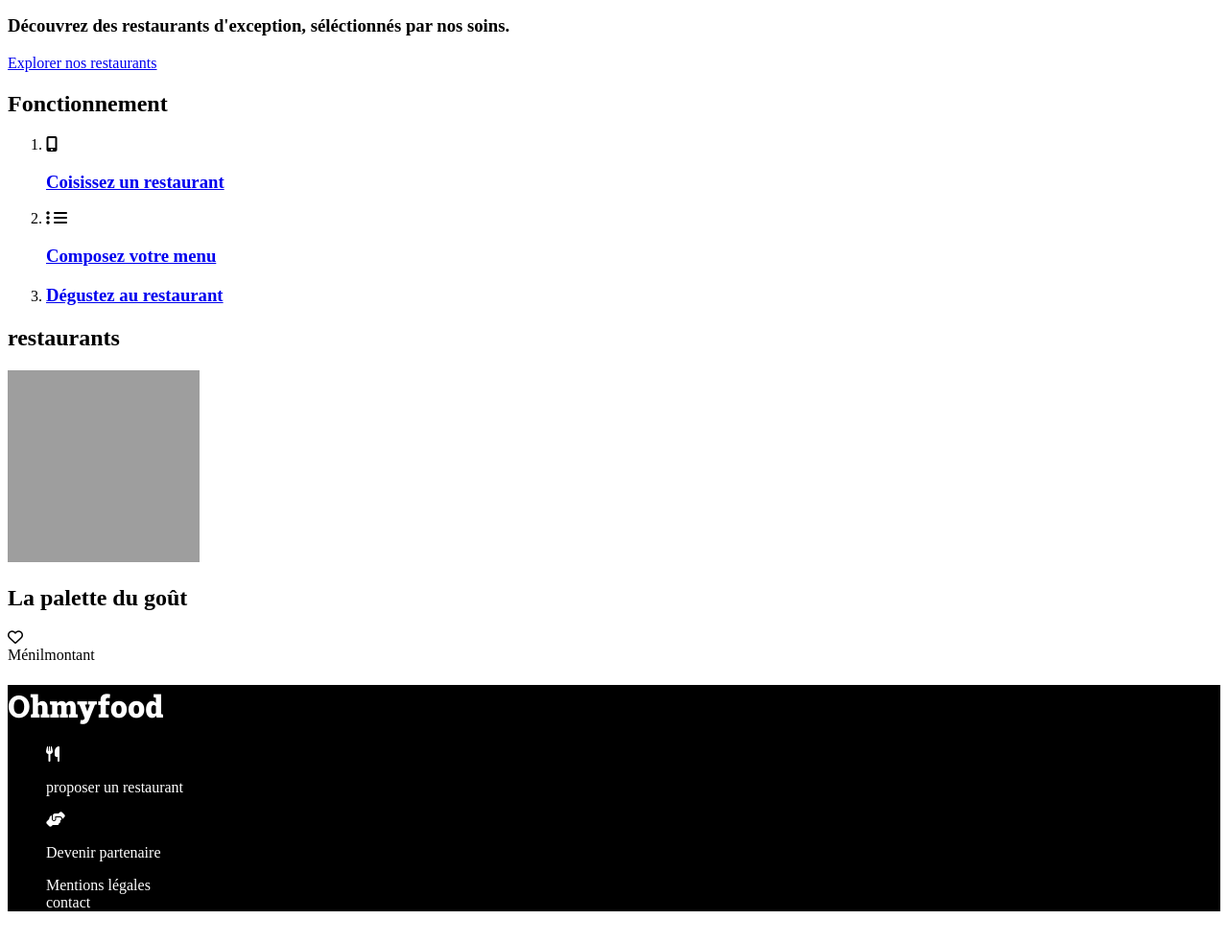
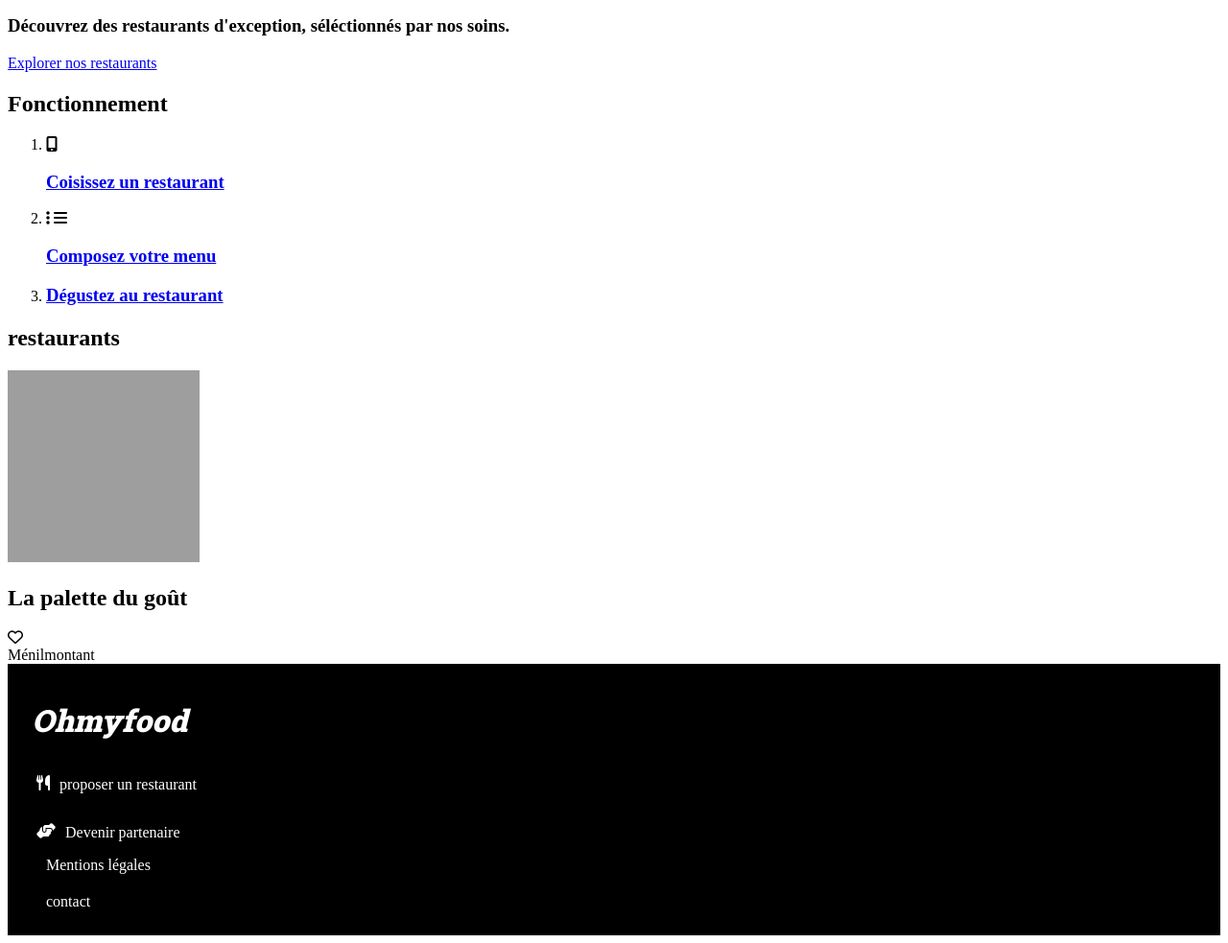
Before and after one commit to Ammar-Khaoula/AmmarKhaoula_3_21032021.githup.io, a website: page index.html in a window 1280 px wide. Shown: the part 117-1100 px from the top of the page at 96% size. Drawn offline with Linux system fonts and the light colour scheme; grey boxes are pictures that could not be loaded.

Commit message:
instal-footer

```diff
--- a/index.html
+++ b/index.html
@@ -84,19 +84,19 @@
         <h1>Ohmyfood</h1>
         <ul>
             <li>
-                <div>
+                <div class="link-fas">
                     <i class="fas fa-utensils"></i>
                     <p><a href="#">proposer un restaurant</a></p>
                 </div>
             </li>
             <li>
-                <div>
+                <div class="link-fas">
                     <i class="fas fa-hands-helping"></i>
                     <p><a href="#">Devenir partenaire</a></p>
                 </div>
             </li>
             <li><a href="#">Mentions légales</a></li>
-            <li><a href="#">contact</a></li>
+            <li><a href="#" id="contacte">contact</a></li>
 
         </ul>
     </footer>
--- a/style.scss
+++ b/style.scss
@@ -19,15 +19,33 @@ header{
 footer{
     background-color: black;
     color: white;
+    padding-top: 15px;
+    padding-bottom: 30px;
+
   h1{
     font-family: 'Roboto Slab', serif;
+    font-style: italic;
+    padding-left: 25px;
   }
   li{
       list-style-type: none;
+      .link-fas{
+          display: flex;
+          .fas{
+              position: relative;
+              top: 15px;
+              right: 10px;
+          }
+      }
       a{
           text-decoration: none;
           color: white;
+
       }
+      #contacte{
+          position: relative;
+          top: 20px;
+     }
   }
 
     @media all and (max-width:768px){
```
Also changed, not shown: style.css, 1 other file.
